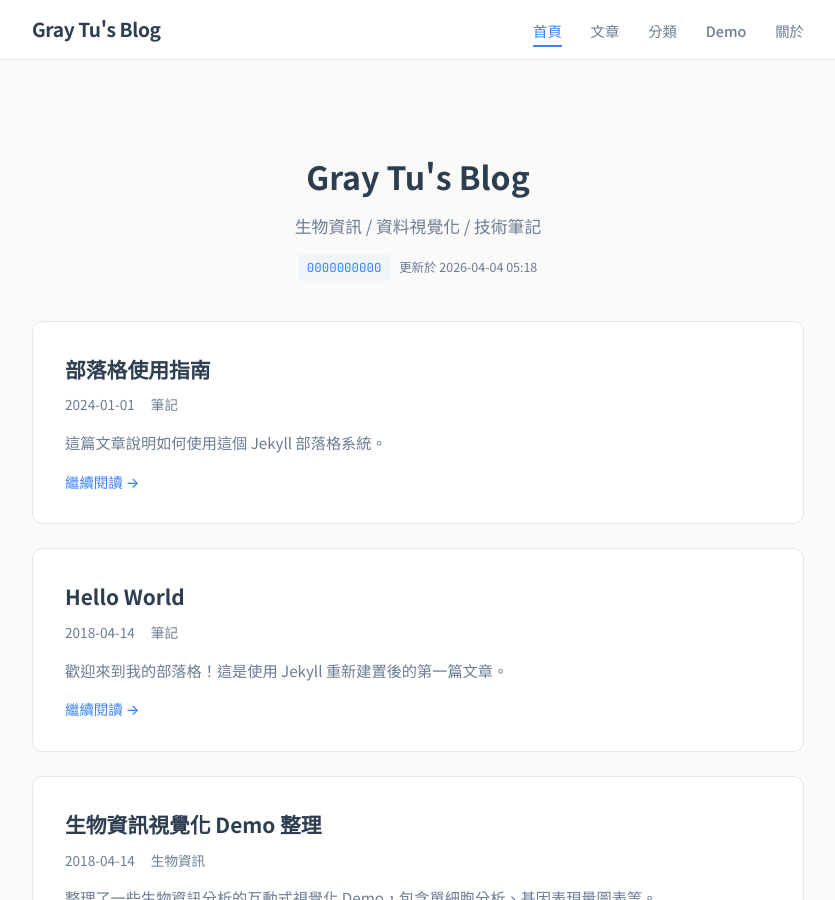
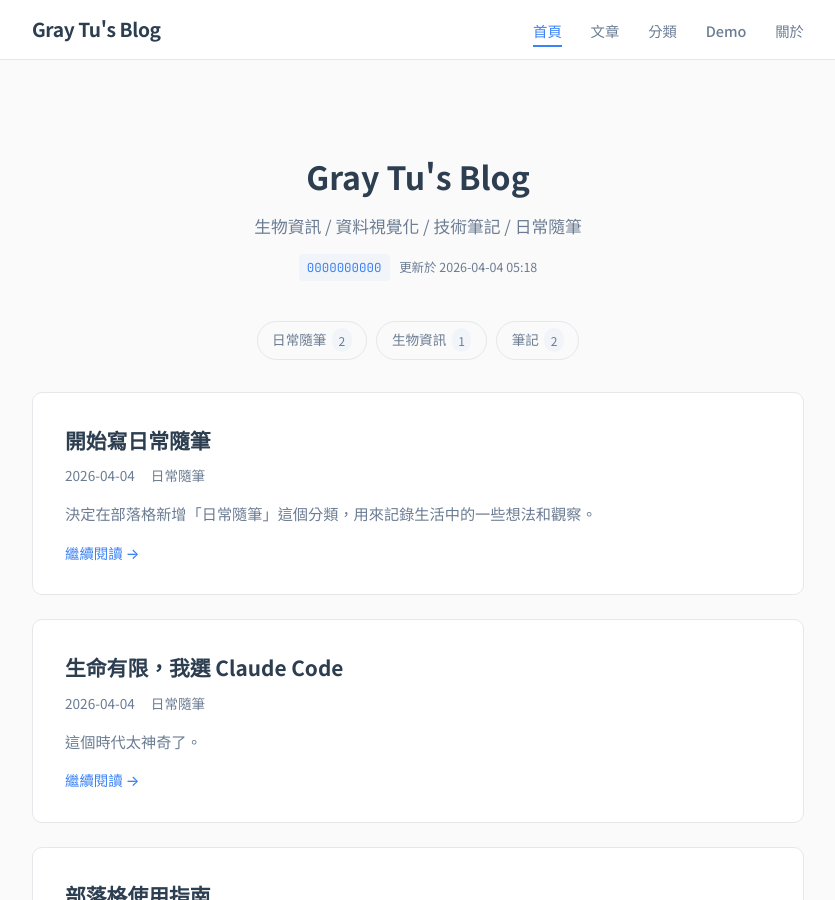
Before and after one commit to Gray-Tu/Gray-Tu.github.io, a Jekyll site: the page built from index.html, in a window 1280 px wide and 900 px high. Shown: the whole window, without its empty margins (222-1057 px from the left). Built offline with Jekyll 4.4.1, drawn with Linux system fonts in a browser that asks for light colours; the list of posts is cut into pages by our own code.

Commit message:
feat: 新增日常隨筆分類與首頁分類導覽
* feat: add 日常隨筆 category with homepage category nav

- New category 日常隨筆 for casual writing
- Homepage now shows category chips with post counts
- Updated about page with category descriptions
- Added example post for the new category

https://claude.ai/code/session_017qukKF9Yq1AeUicYuHysN5

* post: 生命有限，我選 Claude Code

https://claude.ai/code/session_017qukKF9Yq1AeUicYuHysN5

* edit: remove last line per author preference

https://claude.ai/code/session_017qukKF9Yq1AeUicYuHysN5

* edit: keep original text only

https://claude.ai/code/session_017qukKF9Yq1AeUicYuHysN5

---------

Co-authored-by: Claude <noreply@anthropic.com>

````diff
--- a/_config.yml
+++ b/_config.yml
@@ -1,6 +1,6 @@
 # Site Settings
 title: Gray Tu's Blog
-description: 生物資訊 / 資料視覺化 / 技術筆記
+description: 生物資訊 / 資料視覺化 / 技術筆記 / 日常隨筆
 author: Gray Tu
 url: "https://gray-tu.github.io"
 baseurl: ""
--- /dev/null
+++ b/_posts/2026-04-04-life-is-short-i-choose-claude-code.md
@@ -0,0 +1,9 @@
+---
+title: "生命有限，我選 Claude Code"
+categories: [日常隨筆]
+tags: [AI, Claude Code, 生活]
+---
+
+這個時代太神奇了。
+
+今天清明連假第二天，搭車的空閒時間重構了一遍廢棄快八年的 GitHub Page，只要能把需求釐清，產出速度非常之快。
--- /dev/null
+++ b/_posts/2026-04-04-start-journaling.md
@@ -0,0 +1,13 @@
+---
+title: "開始寫日常隨筆"
+categories: [日常隨筆]
+tags: [生活, Blog]
+---
+
+決定在部落格新增「日常隨筆」這個分類，用來記錄生活中的一些想法和觀察。
+
+技術文章需要嚴謹的考證和完整的範例，但有時候只是想隨手寫下一些東西 — 可能是讀了一本書的感想，可能是某天散步時冒出的念頭，也可能只是想記錄一下今天做了什麼。
+
+這些文字不一定有用，但回頭看的時候，它們會是那段時間最真實的切面。
+
+所以，就從這篇開始吧。
--- a/about.md
+++ b/about.md
@@ -8,7 +8,13 @@ permalink: /about/
 
 嗨，我是 Gray Tu。
 
-這裡記錄我在生物資訊、資料分析與軟體開發的學習筆記和實作心得。
+這裡記錄我在生物資訊、資料分析與軟體開發的學習筆記和實作心得，也會寫一些日常隨筆，分享生活中的想法和觀察。
+
+## 文章分類
+
+- **生物資訊** — 單細胞分析、基因體學、生物資料處理
+- **筆記** — 技術學習筆記、工具使用心得
+- **日常隨筆** — 生活雜感、閱讀心得、隨想記錄
 
 ## 這個部落格
 
@@ -32,4 +38,6 @@ tags: [標籤1, 標籤2]
 ---
 ```
 
+可用的分類：`生物資訊`、`筆記`、`日常隨筆`（也可自行新增）。
+
 推上 GitHub 就會自動建置發布。
--- a/assets/css/style.css
+++ b/assets/css/style.css
@@ -153,6 +153,39 @@ img { max-width: 100%; height: auto; }
 .version-date {
   color: var(--color-text-light);
   padding: 0.15rem 0;
+}
+
+/* ---- Category Nav ---- */
+.category-nav {
+  display: flex;
+  justify-content: center;
+  gap: 0.6rem;
+  flex-wrap: wrap;
+  margin-bottom: 2rem;
+}
+.category-chip {
+  display: inline-flex;
+  align-items: center;
+  gap: 0.35rem;
+  padding: 0.4rem 0.9rem;
+  border: 1px solid var(--color-border);
+  border-radius: 20px;
+  font-size: 0.85rem;
+  color: var(--color-text-light);
+  transition: all 0.2s;
+}
+.category-chip:hover {
+  border-color: var(--color-primary);
+  color: var(--color-primary);
+  background: rgba(59, 130, 246, 0.05);
+}
+.category-count {
+  font-size: 0.75rem;
+  background: var(--color-code-bg);
+  padding: 0.1rem 0.4rem;
+  border-radius: 10px;
+  min-width: 1.2rem;
+  text-align: center;
 }
 
 .post-list {
--- a/index.html
+++ b/index.html
@@ -12,6 +12,16 @@ title: 首頁
     <span class="version-date">更新於 {{ site.time | date: "%Y-%m-%d %H:%M" }}</span>
   </div>
 </section>
+
+<nav class="category-nav">
+  {% assign all_categories = site.posts | map: "categories" | flatten | uniq | sort %}
+  {% for cat in all_categories %}
+    <a class="category-chip" href="{{ '/categories/#' | append: cat | relative_url }}">
+      {{ cat }}
+      <span class="category-count">{{ site.categories[cat].size }}</span>
+    </a>
+  {% endfor %}
+</nav>
 
 <section class="post-list">
   {% for post in paginator.posts %}
````
